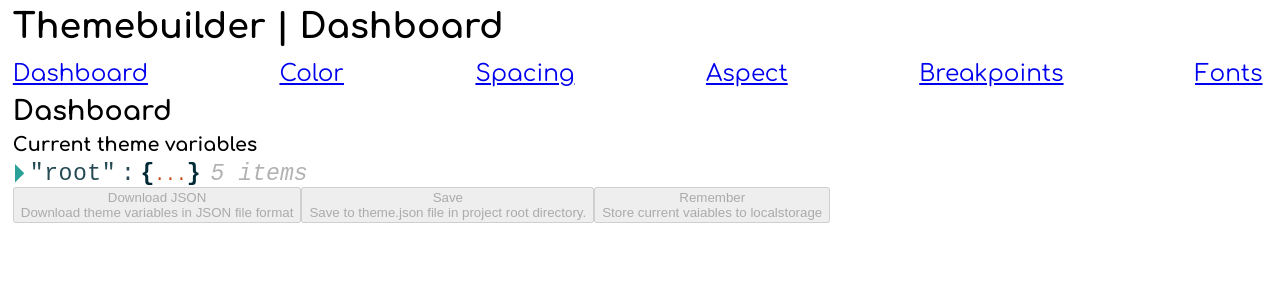
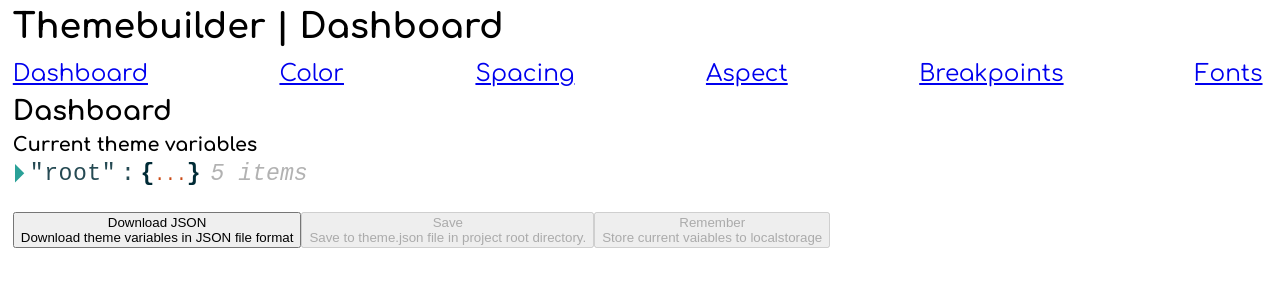
Before and after one commit to olemak/themebuilder, a React (Create React App) app: page / in a window 1280 px wide. Shown: the top 300 px of the page. Built offline with nearby package versions, Linux system fonts and the light colour scheme.

Commit message:
Download theme variables as json file

```diff
--- a/src/components/Dashboard.jsx
+++ b/src/components/Dashboard.jsx
@@ -2,6 +2,18 @@ import React, { Component } from 'react';
 import ReactJson from 'react-json-view';
 
 class Dashboard extends Component {
+
+    downloadJSON(themevariables){
+        let element = document.createElement('a');
+            element.setAttribute('href', 'data:text/plain;charset=utf-8,' + encodeURIComponent(JSON.stringify(themevariables)));
+            element.setAttribute('download', "theme.json");
+            element.style.display = 'none';
+            document.body.appendChild(element);
+            element.click();
+
+            document.body.removeChild(element);
+    }
+
     render() {
         return (
             <div className="Dashboard">
@@ -10,10 +22,11 @@ class Dashboard extends Component {
                 <h5>Current theme variables</h5>
                 <ReactJson src={this.props.state} collapsed={true}/>
 
-                <button disabled>Download JSON<br />Download theme variables in JSON file format</button>
+                <br />
+
+                <button onClick={()=>{this.downloadJSON(this.props.state)}}>Download JSON<br />Download theme variables in JSON file format</button>
                 <button disabled>Save<br />Save to theme.json file in project root directory.</button>
                 <button disabled>Remember<br />Store current vaiables to localstorage</button>
-
 
             </div>
         );
```
